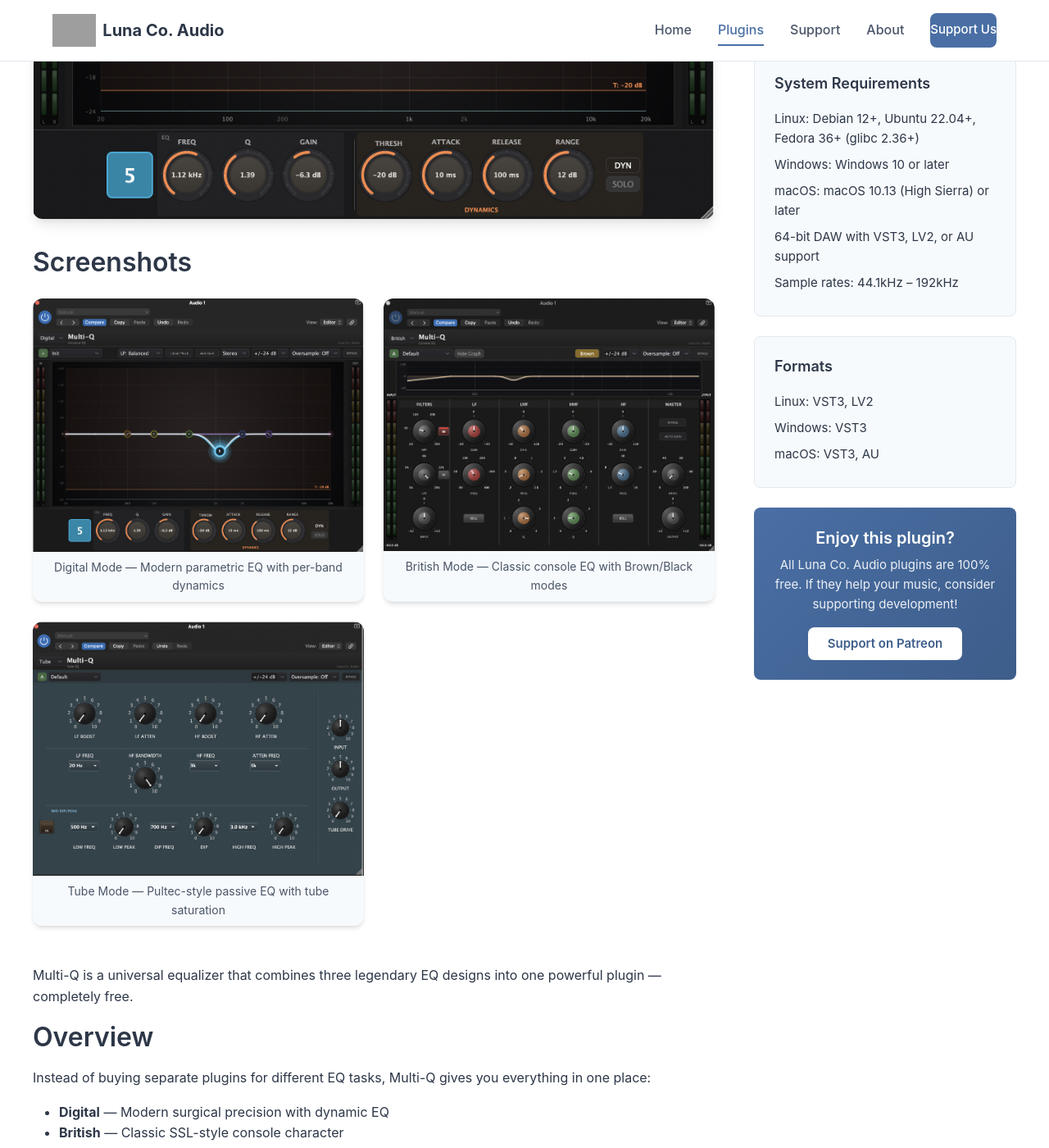
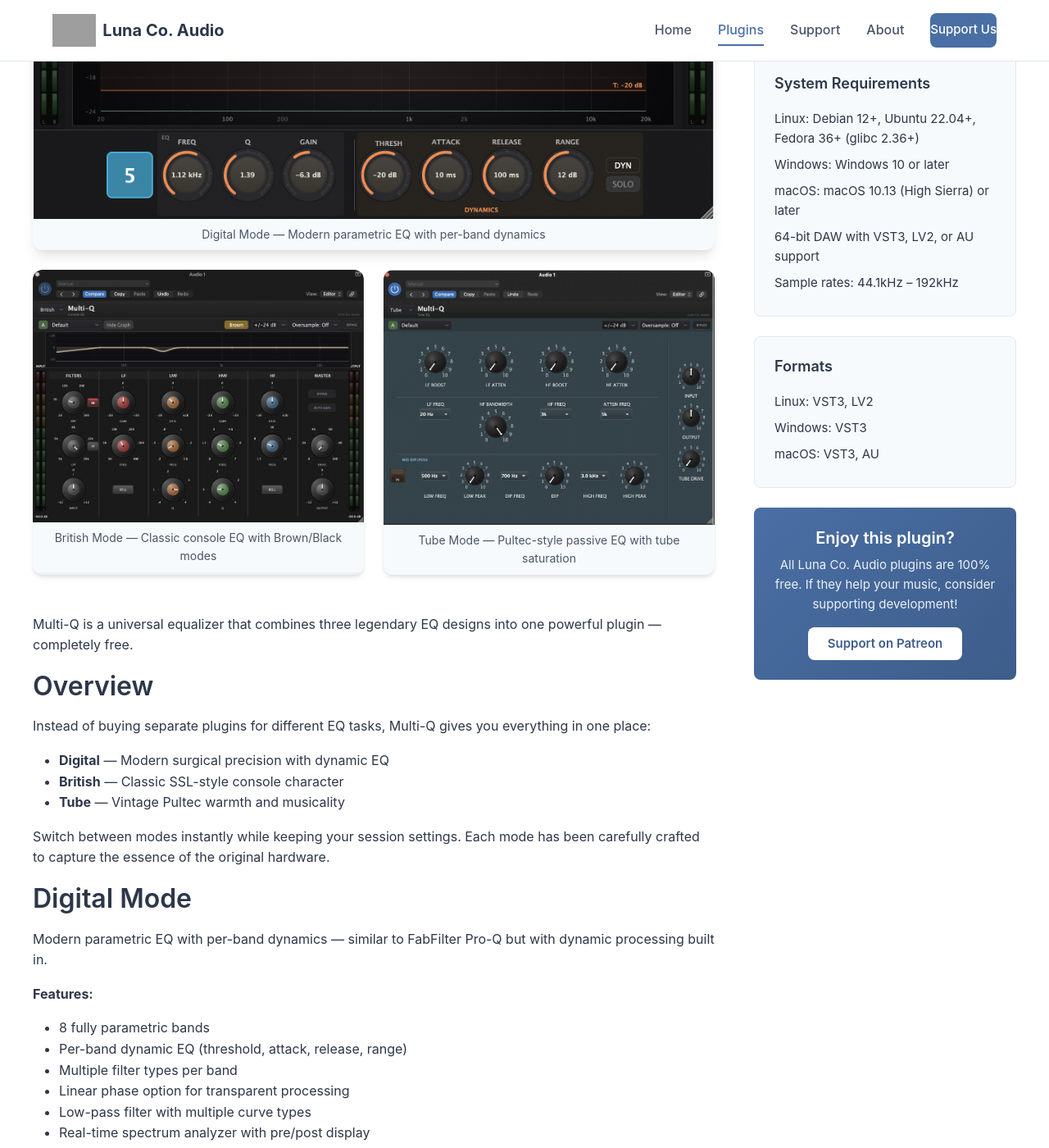
Before and after one commit to dusk-audio/dusk-audio.github.io, a Jekyll site: the page built from _plugins/multi-q.md, in a window 1280 px wide and 1400 px high, scrolled down 723 px. Shown: the whole window at 82% size. Built offline with Jekyll 4.4.1, drawn with Linux system fonts in a browser that asks for light colours; grey boxes are pictures that could not be loaded.

Commit message:
Improve plugin gallery layout: hero image + 2-column grid
Show first gallery image large as hero, remaining images in a clean
2-column grid below. Removes duplicate screenshot when gallery exists.

```diff
--- a/_layouts/plugin.html
+++ b/_layouts/plugin.html
@@ -24,23 +24,28 @@
 
   <div class="container plugin-content">
     <div class="plugin-main">
-      {% if page.screenshot %}
-      <div class="plugin-screenshot">
-        <img src="{{ page.screenshot | relative_url }}" alt="{{ page.title }} screenshot">
-      </div>
-      {% endif %}
-
       {% if page.gallery %}
       <div class="plugin-gallery">
-        <h2>Screenshots</h2>
+        <div class="gallery-hero">
+          <div class="gallery-item">
+            <img src="{{ page.gallery[0].src | relative_url }}" alt="{{ page.gallery[0].alt }}">
+            <p class="gallery-caption">{{ page.gallery[0].caption }}</p>
+          </div>
+        </div>
+        {% if page.gallery.size > 1 %}
         <div class="gallery-grid">
-          {% for image in page.gallery %}
+          {% for image in page.gallery offset:1 %}
           <div class="gallery-item">
             <img src="{{ image.src | relative_url }}" alt="{{ image.alt }}" loading="lazy">
             <p class="gallery-caption">{{ image.caption }}</p>
           </div>
           {% endfor %}
         </div>
+        {% endif %}
+      </div>
+      {% elsif page.screenshot %}
+      <div class="plugin-screenshot">
+        <img src="{{ page.screenshot | relative_url }}" alt="{{ page.title }} screenshot">
       </div>
       {% endif %}
 
--- a/assets/css/style.css
+++ b/assets/css/style.css
@@ -571,13 +571,17 @@
   margin-bottom: var(--spacing-2xl);
 }
 
-.plugin-gallery h2 {
+.gallery-hero {
   margin-bottom: var(--spacing-lg);
+}
+
+.gallery-hero .gallery-item {
+  box-shadow: var(--shadow-lg);
 }
 
 .gallery-grid {
   display: grid;
-  grid-template-columns: repeat(auto-fill, minmax(320px, 1fr));
+  grid-template-columns: repeat(2, 1fr);
   gap: var(--spacing-lg);
 }
 
```
